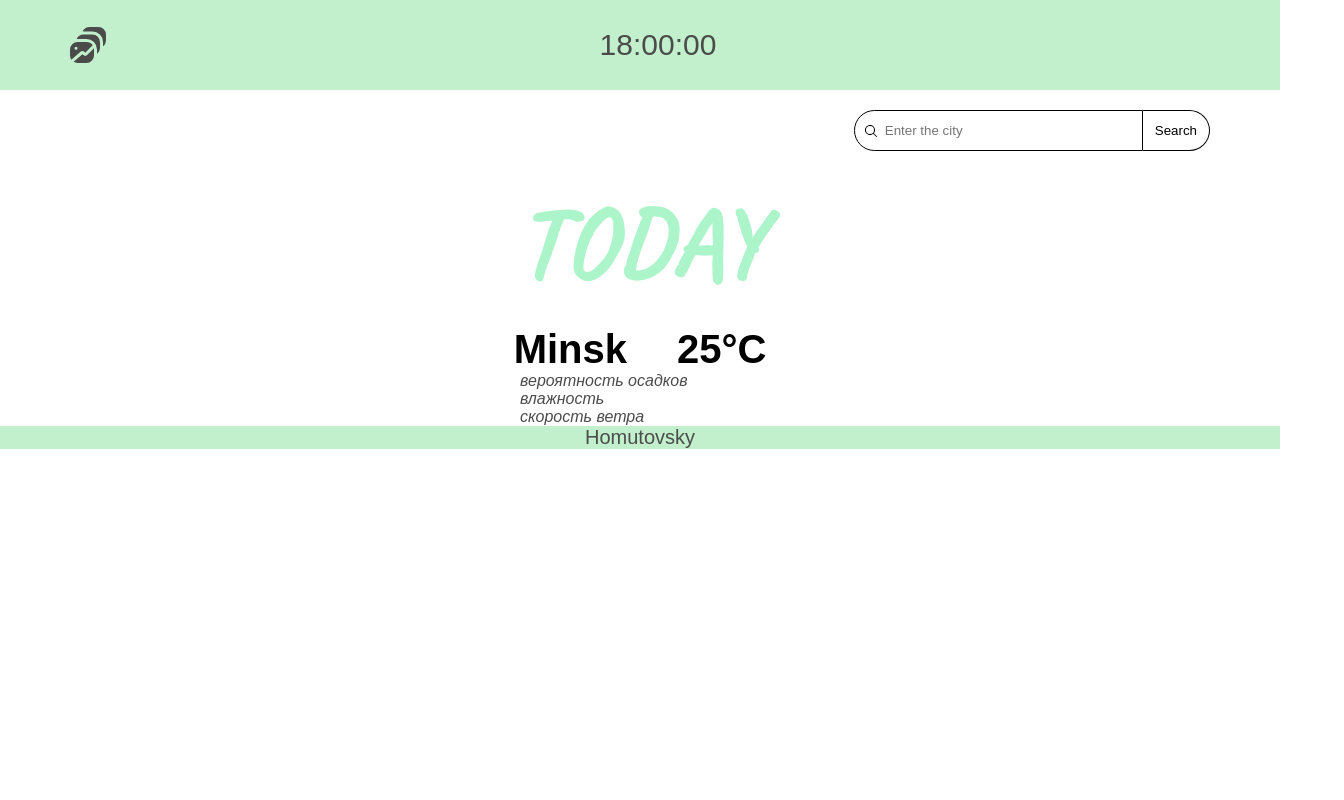
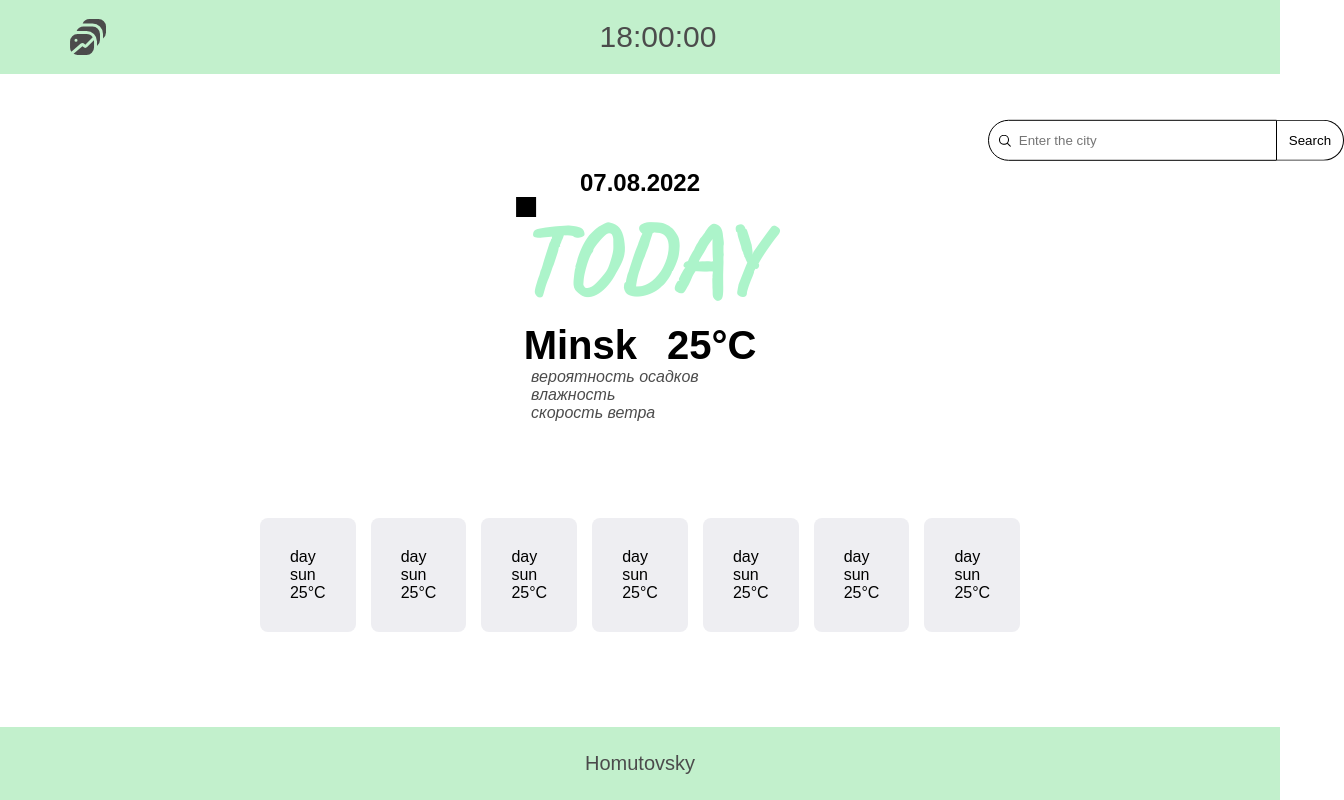
Before and after one commit to Homutovsky/WEATHER-BROADCAST, a plain HTML site: page index.html in a window 1280 px wide. Shown: the whole page, 1344 px wide, since content can reach past the window. Drawn offline with Linux system fonts and the light colour scheme; a web font is replaced by a local one.

Commit message:
feat html and css

```diff
--- a/index.html
+++ b/index.html
@@ -13,6 +13,7 @@
     <link rel="preconnect" href="https://fonts.gstatic.com" crossorigin>
     <link href="https://fonts.googleapis.com/css2?family=Caveat&display=swap" rel="stylesheet">
     <link rel="stylesheet" href="style/style.css">
+    <link rel="stylesheet" href="animation.css">
 </head>
 
 <body>
@@ -29,15 +30,13 @@
         </div>
     </header>
 
-    <div class="main">
-        <div class="container main-container">
+    <main class="main">
+        <div class="main-container">
 
-            <div class="main-wrapper">
-                <input class="main-input" type="text" placeholder="Enter the city">
-                <button class="main-btn">Search</button>
-            </div>
+
 
             <div class="weather-today">
+                <h2 class="date">07.08.2022</h2>
                 <h1 class="today">TODAY</h1>
 
                 <div class="main-information">
@@ -64,9 +63,54 @@
             </div>
             <div class="weater-weak">
 
+
+                <div class="main-wrapper">
+                    <input class="main-input" type="text" placeholder="Enter the city">
+                    <button class="main-btn">Search</button>
+                </div>
             </div>
         </div>
-    </div>
+    </main>
+
+    <section class="container">
+        <ul class="weather-list">
+            <li class="weather-item">
+                <div class="weather-day">day</d>
+                <div class="weather-weather">sun</div>
+                <div class="weather-temperature">25°C</div>
+            </li>
+            <li class="weather-item">
+                <div class="weather-day">day</d>
+                <div class="weather-weather">sun</div>
+                <div class="weather-temperature">25°C</div>
+            </li>
+            <li class="weather-item">
+                <div class="weather-day">day</d>
+                <div class="weather-weather">sun</div>
+                <div class="weather-temperature">25°C</div>
+            </li>
+            <li class="weather-item">
+                <div class="weather-day">day</d>
+                <div class="weather-weather">sun</div>
+                <div class="weather-temperature">25°C</div>
+            </li>
+            <li class="weather-item">
+                <div class="weather-day">day</d>
+                <div class="weather-weather">sun</div>
+                <div class="weather-temperature">25°C</div>
+            </li>
+            <li class="weather-item">
+                <div class="weather-day">day</d>
+                <div class="weather-weather">sun</div>
+                <div class="weather-temperature">25°C</div>
+            </li>
+            <li class="weather-item">
+                <div class="weather-day">day</d>
+                <div class="weather-weather">sun</div>
+                <div class="weather-temperature">25°C</div>
+            </li>
+        </ul>
+    </section>
 
     <footer class="footer footer-container">
         <div class="container">
--- a/style/style.css
+++ b/style/style.css
@@ -25,6 +25,13 @@
     }
 }
 
+body {
+    height:100vh;
+    display:flex;
+    flex-direction: column;
+    justify-content: space-between;
+}
+
 .container {
     max-width: 1170px;
     margin: 0 auto;
@@ -35,10 +42,6 @@
 .footer {
     background-color: #a9eab7;
     opacity: 0.7;
-}
-
-.header {
-    margin-bottom: 20px;
 }
 
 .header-container,
@@ -59,15 +62,19 @@
 
 .header-time {
     font-size: 30px;
-    padding: 28px 0;
+    padding: 20px 0;
     margin: 0 auto;
 }
 
+.main-container {
+    display: flex;
+}
+
 .main-wrapper {
-    margin-bottom: 30px;
     display: flex;
     justify-content: end;
-    width: 100%;
+    margin-left: 100px;
+    transform: translateY(-120%);
 }
 
 
@@ -95,18 +102,21 @@
 
 .weather-today {
     max-width: 350px;
-    margin: 0 auto;
+    margin-left: calc(50vw);
+    transform: translateX(-50%);
+}
+
+.date {
+    text-align: center;
 }
 
 .today {
     font-size: 100px;
     font-family: 'Caveat', cursive;
-    margin-bottom: 20px;
     color: #acf4ca;
     text-align: center;
     position: relative;
 }
-
 .today::before {
     content: '';
     display: block;
@@ -115,7 +125,7 @@
     position: absolute;
     top: 0;
     left: 0;
-    animation: todayAnimation 0.9s ease;
+    background-color:#000000;
 }
 
 .today::after {
@@ -130,13 +140,14 @@
 
 .main-information {
     display: flex;
-    column-gap: 25px;
+    column-gap: 15px;
     justify-content: center;
 }
 
 .name-city,
 .temperature {
     font-size: 40px;
+    color:#000000;
 }
 
 .extra-information {
@@ -144,11 +155,33 @@
     flex-direction: column;
     font-style: italic;
     opacity: 0.7;
-    margin-left: 55px;
+    margin-left:15px;
+}
+
+.weather-list {
+    list-style-type: none;
+    display: flex;
+    flex-direction: row;
+    column-gap: 15px;;
+}
+
+.weather-item {
+    padding:30px;
+    background-color: rgb(238, 238, 242);
+    border-radius: 8px;
+    cursor: pointer;
+}
+
+.weather-item:hover {
+    transform:  scale(1.3) ;
+    transition: all 0.3s linear;
 }
 
 
 
+.footer {
+    padding:25px;
+}
 .footer-info {
     font-size: 20px;
 }
```
